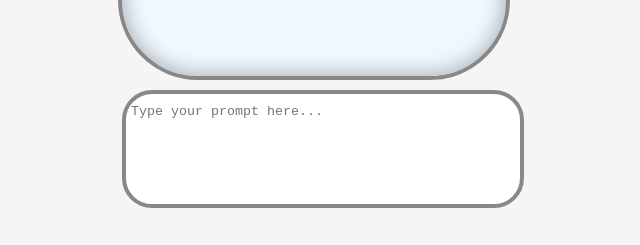
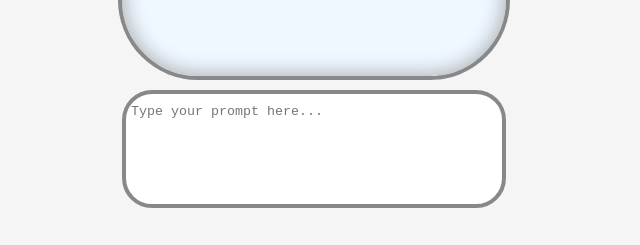
Before and after one commit to Graymarch/COSC432-GroupProject, a React (Create React App) app in the folder OCA-Frontend/oca-client/: page / in a window 1280 px wide. Shown: the part 592-837 px from the top of the page, without its empty margins (326-966 px from the left). After the commit the page ends 804 px from the top, so only its background shows below. Built offline with nearby package versions, Linux system fonts and the light colour scheme.

Commit message:
Improved Sizing

```diff
--- a/OCA-Frontend/oca-client/src/Components/App.css
+++ b/OCA-Frontend/oca-client/src/Components/App.css
@@ -21,18 +21,18 @@
 /* ID rules */
 #userPrompt{
   width: 40%;
-  height: 30%;
+  justify-items: center;
 }
 
 #userPrompt textarea{
   resize: none;
+  box-sizing: border-box;
   border: 4px, solid, rgb(136, 136, 136);
   border-radius: 30px;
-  max-width: 100%;
+  width: 100%;
   padding: 10px 5px;
   margin-top: 10px;
   &:hover{
     box-shadow: 0 0 20px 2px rgba(0, 0, 0, 0.3);
   }
-  /* box-shadow: inset 0 0 20px 2px rgba(0, 0, 0, 0.3); */
 }
--- a/OCA-Frontend/oca-client/src/Components/App.js
+++ b/OCA-Frontend/oca-client/src/Components/App.js
@@ -32,7 +32,7 @@ function App(props) {
       <section id='userPrompt'>
         <form onSubmit={handleSubmit}>
           {/* <input type='text' placeholder='Type your prompt here...' value={userPrompt} onChange={handleChange}></input> */}
-          <textarea rows={6} cols={80} placeholder='Type your prompt here...' value={userPrompt} onChange={handleChange} ></textarea>
+          <textarea rows={6} cols={70} placeholder='Type your prompt here...' value={userPrompt} onChange={handleChange} ></textarea>
         </form>
       </section>
     </div>
```
